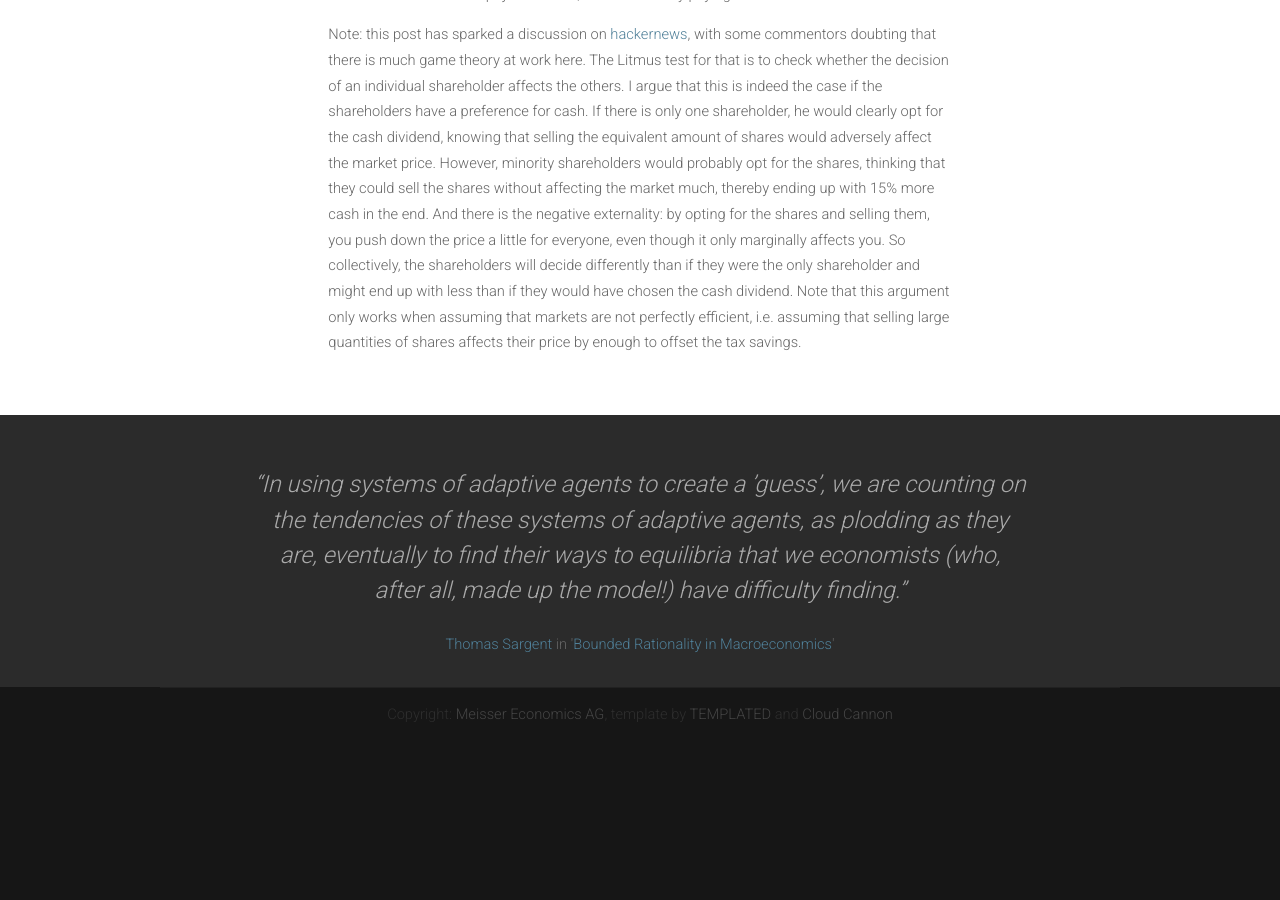
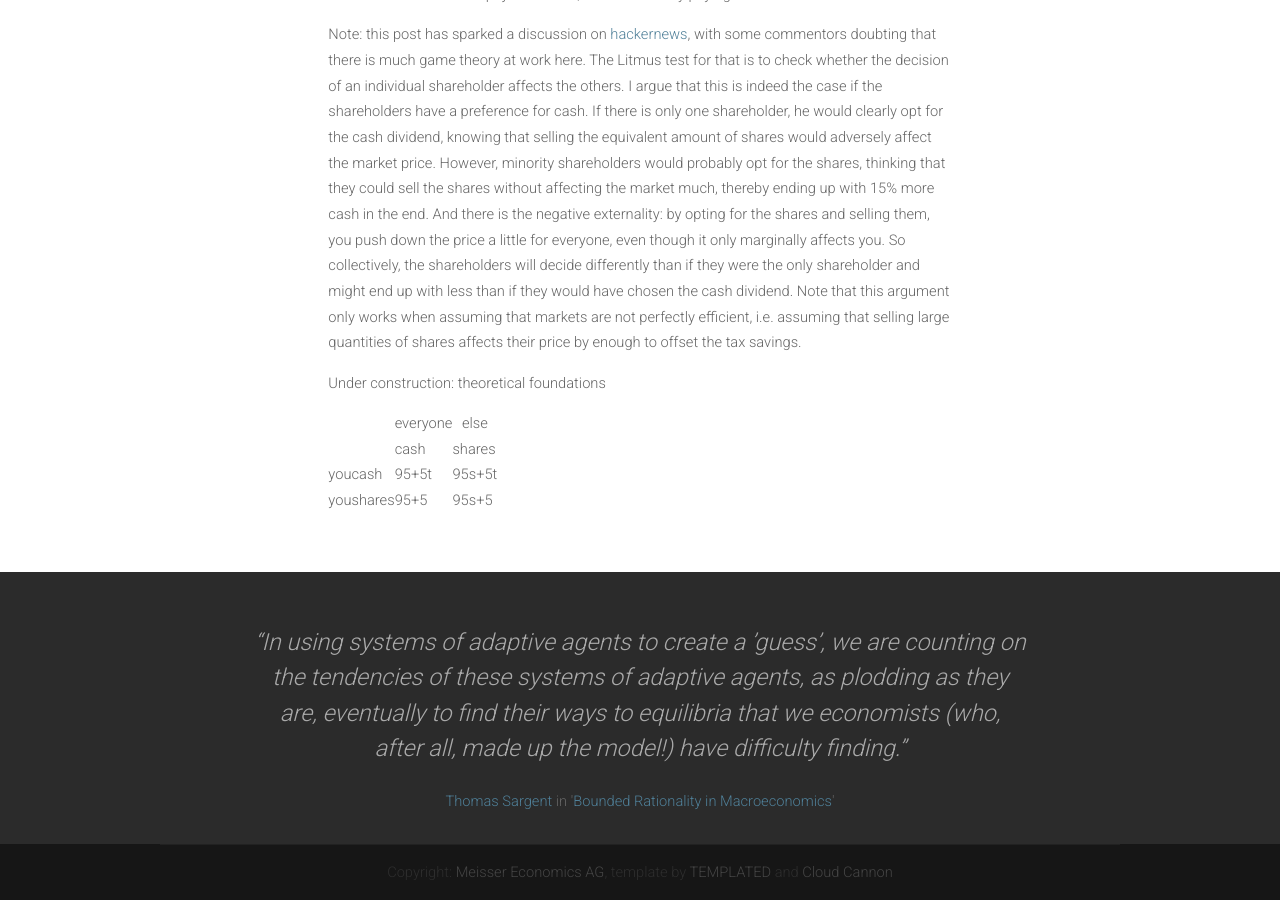
Before and after one commit to meisserecon/www, a Jekyll site: the page built from _posts/2016-06-01-Boskalis.md, in a window 1280 px wide and 900 px high, scrolled down 993 px. Built offline with Jekyll 4.4.1, drawn with Linux system fonts in a browser that asks for light colours; nearby versions of some CDN libraries; before the commit the page ends 1736 px from its top, so only the background shows below that.

Commit message:
Update 2016-06-01-Boskalis.md
table... not yet finished

```diff
--- a/_posts/2016-06-01-Boskalis.md
+++ b/_posts/2016-06-01-Boskalis.md
@@ -15,3 +15,11 @@ a de facto stock split instead of a dividend payment. Nothing of value leaves th
 That's how Boskalis can pay a dividend, without actually paying a dividend.
 
 Note: this post has sparked a discussion on <a href="https://news.ycombinator.com/item?id=11821150">hackernews</a>, with some commentors doubting that there is much game theory at work here. The Litmus test for that is to check whether the decision of an individual shareholder affects the others. I argue that this is indeed the case if the shareholders have a preference for cash. If there is only one shareholder, he would clearly opt for the cash dividend, knowing that selling the equivalent amount of shares would adversely affect the market price. However, minority shareholders would probably opt for the shares, thinking that they could sell the shares without affecting the market much, thereby ending up with 15% more cash in the end. And there is the negative externality: by opting for the shares and selling them, you push down the price a little for everyone, even though it only marginally affects you. So collectively, the shareholders will decide differently than if they were the only shareholder and might end up with less than if they would have chosen the cash dividend. Note that this argument only works when assuming that markets are not perfectly efficient, i.e. assuming that selling large quantities of shares affects their price by enough to offset the tax savings.
+
+Under construction: theoretical foundations
+
+|     |        | everyone | else   |   |
+|-----|--------|----------|--------|---|
+|     |        | cash     | shares |   |
+| you | cash   | 95+5t    | 95s+5t |   |
+| you | shares | 95+5     | 95s+5  |   |
```
